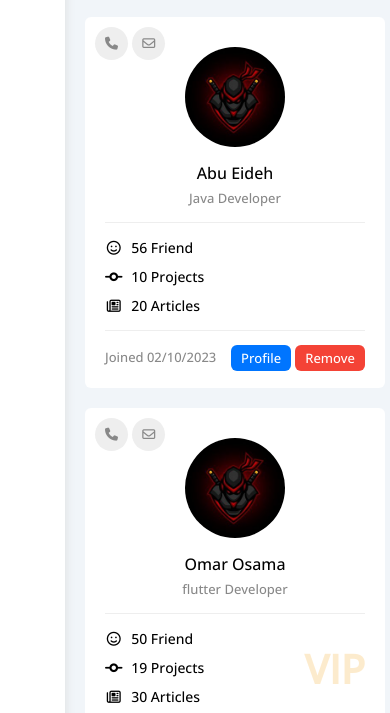
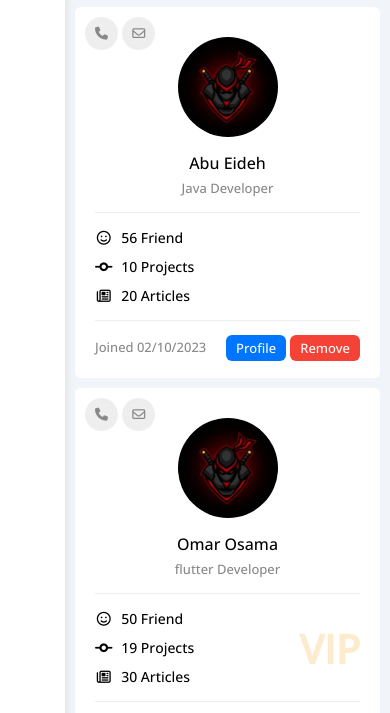
Before and after one commit to mostafa27200/second-web, a plain HTML site: page friends.html in a window 390 px wide. Shown: the part 544-1257 px from the top of the page. Drawn offline with nearby package versions, Linux system fonts and the light colour scheme.

Commit message:
Upload The Design After Update

```diff
--- a/css/web.css
+++ b/css/web.css
@@ -1397,6 +1397,14 @@ i {
   margin: 20px;
   gap: 20px;
 }
+@media (max-width: 767px) {
+  .friends-page {
+    grid-template-columns: minmax(200px, 1fr);
+    margin-left: 10px;
+    margin-right: 10px;
+    gap: 10px;
+  }
+}
 .friends-page .friend {
   padding: 20px;
   position: relative;
```
